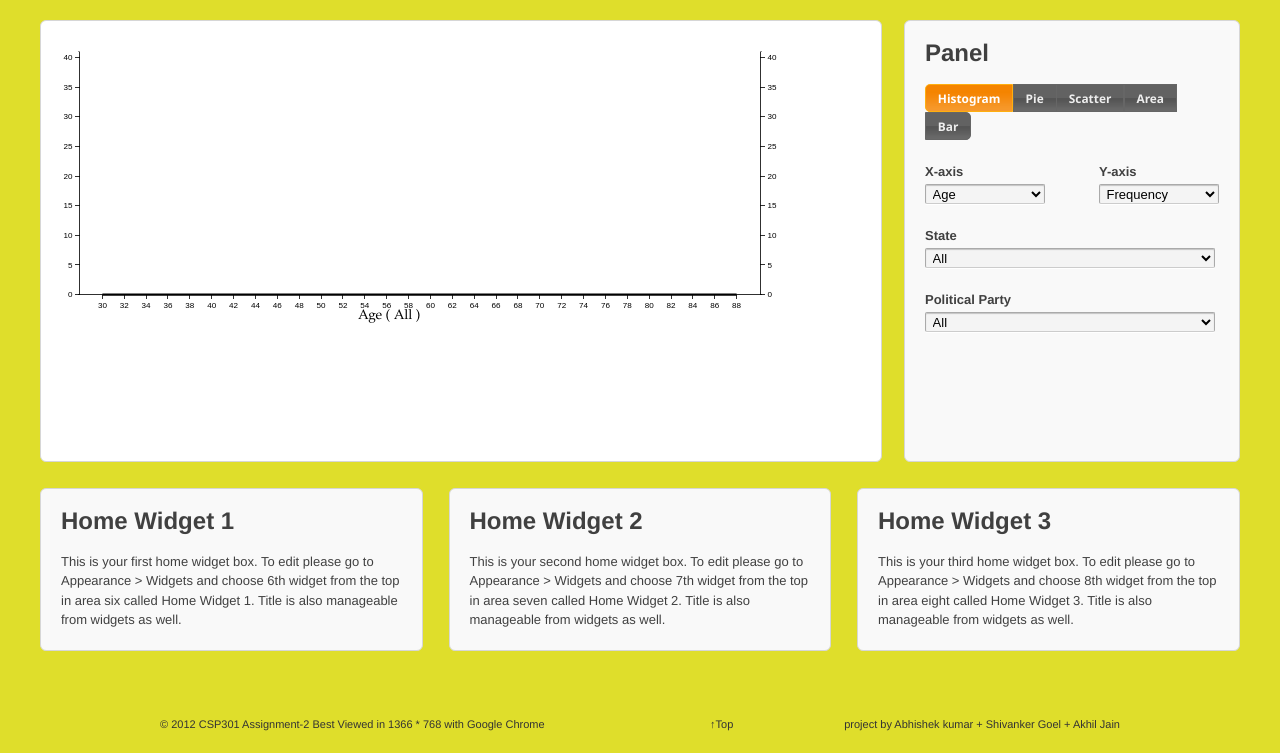
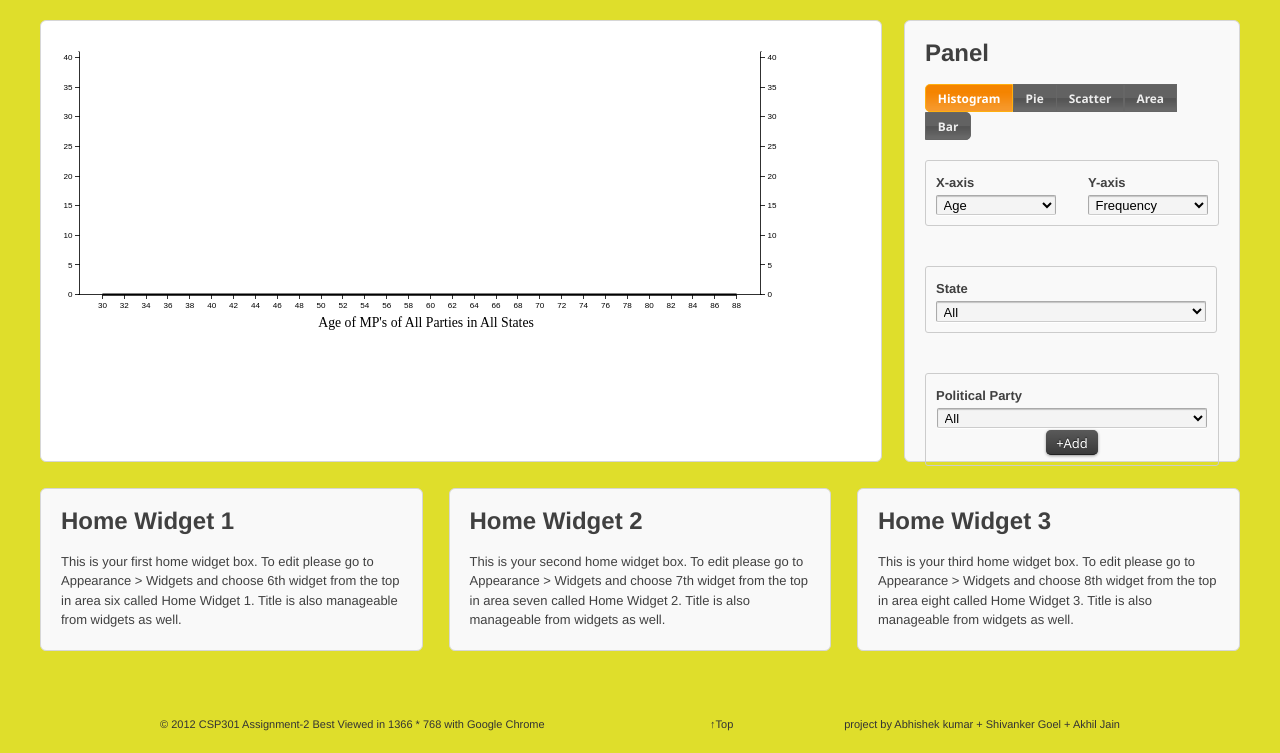
Before and after one commit to amit2014/analysis-loksabha-15, a PHP site: page /wordpress/ in a window 1280 px wide. Shown: the part 150-903 px from the top of the page. Run offline with PHP 8.4, Linux system fonts and the light colour scheme.

Commit message:
Yaar ghar jana hai..!!!

```diff
--- a/bars.php
+++ b/bars.php
@@ -33,7 +33,7 @@
         }
     </style>
   </head>
-  <body style="text-align:left">
+  <body style="text-align:left;width:1000px">
     <script src="js/d3.v2.js"></script>
     <script type="text/javascript">
 <?php
@@ -63,7 +63,7 @@
                 ?>',
         sortby = true, //sortby = true for sortby value, false for label
         data_max = 0;
-        console.log(stateFilt);
+//        console.log(stateFilt);
 
     if('<?php
         getvar('sort','x')
--- /dev/null
+++ b/css/button.css
@@ -0,0 +1,35 @@
+button {
+  font: 14px Helvetica Neue;
+  background-color: #222;
+  background-image: -moz-linear-gradient(top, rgba(255,255,255,.25), rgba(255,255,255,.11));
+  background-image: -webkit-gradient(linear,left top,left bottom,color-stop(0, rgba(255,255,255,.25)),color-stop(1, rgba(255,255,255,.11)));
+  background-image: -webkit-linear-gradient(rgba(255,255,255,.25), rgba(255,255,255,.11));
+  color: #fff;
+  text-rendering: optimizeLegibility;
+  text-shadow: 0 -1px 1px #222;
+  padding: 6px 10px 6px 10px;
+  border: 0;
+  border-radius: 0;
+  border-bottom: 1px solid #222;
+  margin: 0;
+  -moz-box-shadow: 0 1px 3px #999;
+  -webkit-box-shadow: 0 1px 3px #999;
+}
+
+button.first {
+  border-top-left-radius: 5px;
+  border-bottom-left-radius: 5px;
+}
+
+button.last {
+  border-top-right-radius: 5px;
+  border-bottom-right-radius: 5px;
+}
+
+button.active {
+  background-color: rgb(65,102,133);
+}
+
+button:hover {
+  background-color: steelblue;
+}
--- a/css/styles.css
+++ b/css/styles.css
@@ -5,3 +5,8 @@
 	height: auto;
 	min-height: 400px;
 }
+.panelf {
+	padding: 10px;
+	border-radius:3px;
+	margin-top:20px;margin-bottom:20px;border:thin ridge #CCC;
+}
--- a/includes/featured.php
+++ b/includes/featured.php
@@ -1,3 +1,3 @@
 <div id="featured" name="featured" class="grid col-940" style="width:70%;height:400px;overflow:hidden;">
-    <iframe src="histogram.php?field=&state=&field2=&party=" id="frame" style="text-align:center;width:180%;height:400%;padding-left:2px;padding-right:2px;padding-top:22px;padding-bottom:2px;overflow:hidden;margin:0px;" scrolling="no" class="center"> </iframe>
+    <iframe src="histogram.php?field=&state=&field2=&party=" id="frame" style="text-align:center;width:180%;height:600%;padding-left:2px;padding-right:2px;padding-top:22px;padding-bottom:2px;overflow:visible;margin:0px;" scrolling="yes" class="center"> </iframe>
 </div>
--- a/includes/head.php
+++ b/includes/head.php
@@ -12,7 +12,7 @@
 <link href="css/styles.css" rel="stylesheet" type="text/css">
 <!--link rel="stylesheet" href="css/ui-lightness/jquery-ui-1.8.23.custom.css"-->
 <link rel="stylesheet" href="css/ui-darkness/jquery-ui-1.8.23.custom.css">
-<link rel="stylesheet" href="css/tipTip.css">
+<link rel="stylesheet" href="css/button.css">
 <script src="js/jquery-1.8.1.js"></script>
 <script src="js/jquery-ui-1.8.23.custom.min.js"></script>
 <script type="text/javascript" src="resources/jquery.js"></script>
@@ -23,6 +23,18 @@
 <script>
      $(function() {
 		$( "#radioset" ).buttonset();
+		var dpartya=[];
+		$('#add_b').click(function(){
+				var d=decodeURIComponent($('#partyf')[0].options[$('#partyf')[0].selectedIndex].value)
+
+				if(dpartya.indexOf(d)==-1){
+				dpartya=dpartya.concat(d);
+	//			console.log(dpartya);
+//				d3.select('#dpartyf').append('div').style('background-color','#f3f').html(d).click(on;
+				}
+//				console.log();
+
+			})
 	});
 </script>
 
--- a/includes/panel.php
+++ b/includes/panel.php
@@ -25,15 +25,13 @@
         <input type="radio" name="graphs" id="graphs_4" graph="bars"/>
         <label for="graphs_4">Bar</label>
       </div>
-      <div class='noborder'>
-      <br/>
-          <div style="float:left;clear:left;margin-bottom:20px"><label for="xfield" >X-axis</label><select name="xfield" id="xfield" style="width:120px"></select></div>
-          <div style="float:right;clear:right;margin-bottom:20px"><label for="yfield" >Y-axis</label><select name="yfield" id="yfield" style="width:120px"></select></div>
+      <div style="overflow:auto" class="panelf">
+          <div style="float:left;clear:left;margin-bottom:0px"><label for="xfield" >X-axis</label><select name="xfield" id="xfield" style="width:120px"></select></div>
+          <div style="float:right;clear:right;margin-bottom:0px"><label for="yfield" >Y-axis</label><select name="yfield" id="yfield" style="width:120px"></select></div>
       </div>
-      <div class="noborder">
-      	  <div style="float:left;clear:left;margin-bottom:20px"><label for="statef" >State</label><select name="statef" id="statef" style="width:290px"></select></div><br />
-      	  <div style="float:left;clear:left;margin-bottom:20px"><label for="partyf" >Political Party</label><select name="partyf" id="partyf" style="width:290px"></select></div>
-      </div>
+      	  <div id="dstatef" style="float:left;clear:left;" class="panelf"><label for="statef" >State</label><select name="statef" id="statef" style="width:270px"></select></div><br />
+      	  <div id="dpartyf" style="float:left;clear:left;text-align:center" class="panelf"><label for="partyf" style="text-align:left">Political Party</label><select name="partyf" id="partyf" style="width:270px"></select><button id="add_b" style="height:25px;margin-top:2px;border-radius:5px;font-family:Segoe UI, Arial, sans-serif; padding-top:4px;font-size:13px">+Add</button></div>
+
     </div>
   </div>
   <!-- end of .widget-wrapper -->
--- a/js/index.js
+++ b/js/index.js
@@ -67,18 +67,14 @@
 		}
 		function setstate(){
 			var get=showurl();
-			if(this.options[this.selectedIndex].value!='All') d3.select("iframe").attr("src", encodeURI(get[1]+"?field="+get[2]+"&state="+decodeURIComponent(this.options[this.selectedIndex].value)+"&field2="+get[4]+'&party='+get[5]));
+			var v=decodeURIComponent(this.options[this.selectedIndex].value);
+			if(this.options[this.selectedIndex].value!='All') d3.select("iframe").attr("src", encodeURI(get[1]+"?field="+get[2]+"&state='"+v+"'&field2="+get[4]+'&party='+get[5]));
 			else d3.select("iframe").attr("src", encodeURI(get[1]+"?field="+get[2]+"&state="+"&field2="+get[4]+'&party='+get[5]));
 		}
 		function setparty(){
 			var get=showurl();
-			if(this.options[this.selectedIndex].value!='All') d3.select("iframe").attr("src", encodeURI(get[1]+"?field="+get[2]+"&state="+get[3]+"&field2="+get[4]+'&party='+decodeURIComponent(this.options[this.selectedIndex].value)));
-			else d3.select("iframe").attr("src", encodeURI(get[1]+"?field="+get[2]+"&state="+"&field2="+get[4]+'&party='+get[5]));
-		}
-		function setstate(){
-			var get=showurl();
-			if(this.options[this.selectedIndex].value!='All') d3.select("iframe").attr("src", encodeURI(get[1]+"?field="+get[2]+"&state="+this.options[this.selectedIndex].value+"&field2="+get[4]+'&party='+get[5]));
-			else d3.select("iframe").attr("src", encodeURI(get[1]+"?field="+get[2]+"&state="+"&field2="+get[4]+'&party='+get[5]));
+			if(this.options[this.selectedIndex].value!='All') d3.select("iframe").attr("src", encodeURI(get[1]+"?field="+get[2]+"&state="+get[3]+"&field2="+get[4]+"&party='"+decodeURIComponent(this.options[this.selectedIndex].value)+"'"));
+			else d3.select("iframe").attr("src", encodeURI(get[1]+"?field="+get[2]+"&state="+get[3]+"&field2="+get[4]+'&party='));
 		}
 		//*****************
 
@@ -93,7 +89,7 @@
 	else if (file=='pie.php') z=0.93;
 	else if (file=='area.php') z=0.83;
 	else if (file=='brush.php') z=0.8;
-	else if (file=='bars.php') z=0.45;
+	else if (file=='bars.php') z=0.7;
 	else z=0.5;
 
 	f["zoom"]=z;
@@ -103,11 +99,23 @@
 	f["-o-transform-origin"]="0 0";
 	f["-webkit-transform"]="scale("+z+")";
 	f["-webkit-transform-origin"]= "0 0";
+/*
+	document.getElementById("yfield").innerHTML= "<option value=\'"+escape("")+"\'>Frequency</options>";
+	d3.select('#statef').attr('disabled',null);
+	d3.select('#xfield').attr('disabled',null);
+	d3.select('#yfield').attr('disabled','disabled');
+	d3.select('#partyf').attr('disabled',null);*/
 }
 
 		getdhw();
 		document.getElementById('frame').onload = getdhw;
 		document.getElementById("graphs_0").onchange = function(e) {
+			$('#featured').css('overflow','hidden');
+			document.getElementById("yfield").innerHTML= "<option value=\'"+escape("")+"\'>Frequency</options>";
+			d3.select('#statef').attr('disabled',null);
+			d3.select('#xfield').attr('disabled',null);
+			d3.select('#yfield').attr('disabled','disabled');
+			d3.select('#partyf').attr('disabled',null);
 			var sel_field = document.getElementById("xfield");
 			var blocked_fields = ["MP name", "Nature of membership", "Start of term", "End of term", "State", "Constituency", "Political party", "Gender",
 			"Educational qualifications", "Educational qualifications - details", "Private Member Bills", "Notes", "National Debates average",
@@ -124,8 +132,15 @@
 		}
 
 		document.getElementById("graphs_1").onchange = function(e) {
+			$('#featured').css('overflow','hidden');
+			document.getElementById("yfield").innerHTML= "<option value=\'"+escape("")+"\'>Frequency</options>";
+			d3.select('#statef').attr('disabled',null);
+			d3.select('#xfield').attr('disabled',null);
+			d3.select('#yfield').attr('disabled','disabled');
+			d3.select('#partyf').attr('disabled',null);
+
 			var sel_field = document.getElementById("xfield");
-			var blocked_fields = ["MP name", "Start of term", "End of term", "Constituency", "Educational qualifications - details", "Private Member Bills", "Notes", "National Debates average", "National Private Member Bills average", "National Questions average", "National Attendance average", "State's Debates average", "State's Private Member Bills  average", "State's Questions average", "State's Attendance average","Age","Debates","Questions","Attendance"];
+			var blocked_fields = ["MP name","Nature of membership", "Start of term", "End of term", "Constituency", "Educational qualifications - details", "Private Member Bills", "Notes", "National Debates average", "National Private Member Bills average", "National Questions average", "National Attendance average", "State's Debates average", "State's Private Member Bills  average", "State's Questions average", "State's Attendance average","Age","Debates","Questions","Attendance"];
 			sel_field.innerHTML = "";
 			for (field in data[0]) {
 				if (blocked_fields.indexOf(field) < 0) sel_field.innerHTML += "	<option value=\'" + escape(field) + "\'>" + field + "</option>";
@@ -138,41 +153,61 @@
 		}
 
 		document.getElementById("graphs_2").onchange = function(e) {
+			$('#featured').css('overflow','hidden');
+ 			d3.select('#statef').attr('disabled',null);
+			d3.select('#xfield').attr('disabled',null);
+			d3.select('#yfield').attr('disabled',null);
+			d3.select('#partyf').attr('disabled',null);
 			var sel_field = document.getElementById("xfield");
+			var y_field = document.getElementById("yfield");
 			var blocked_fields = ["MP name", "Nature of membership", "Start of term", "End of term", "State", "Constituency", "Political party", "Gender", "Educational qualifications", "Educational qualifications - details", "Private Member Bills", "Notes", "National Debates average", "National Private Member Bills average", "National Questions average", "National Attendance average", "State's Debates average", "State's Private Member Bills  average", "State's Questions average", "State's Attendance average"];
 			sel_field.innerHTML = "";
+			y_field.innerHTML = "";
 			for (field in data[0]) {
-				if (blocked_fields.indexOf(field) < 0) sel_field.innerHTML += "<option value=\'" + escape(field) +"\'>" + field + "</option>";
+				if (blocked_fields.indexOf(field) < 0) {sel_field.innerHTML += "<option value=\'" + escape(field) +"\'>" + field + "</option>";
+				y_field.innerHTML += "<option value=\'" + escape(field) +"\'>" + field + "</option>";}
 			}
 			document.getElementById("xfield").selectedIndex = 0;
+			document.getElementById("yfield").selectedIndex = 3;
+
 			var get=showurl();
 			d3.select("iframe").attr("src", encodeURI("brush.php"+"?field="+get[2]+"&state="+get[3]+"&field2="+get[4]+'&party='+get[5]));
 			//getdhw();
 		}
 
 		document.getElementById("graphs_3").onchange = function(e) {
-			var sel_field = document.getElementById("xfield");
-			var blocked_fields = ["MP name", "Nature of membership", "Start of term", "End of term", "Constituency", "Political party", "Gender", "Educational qualifications", "Educational qualifications - details", "Private Member Bills", "Notes", "National Debates average", "National Private Member Bills average", "National Questions average", "National Attendance average", "State's Debates average", "State's Private Member Bills  average", "State's Questions average", "State's Attendance average"];
-			sel_field.innerHTML = "";
-			for (field in data[0]) {
-				if (blocked_fields.indexOf(field) < 0) sel_field.innerHTML += "<option value=\'" + escape(field)+ "\'>" + field + "</option>";
-			}
-			document.getElementById("xfield").selectedIndex = 0;
+			$('#featured').css('overflow','hidden');
+			document.getElementById("xfield").innerHTML= "<option value=\'"+escape("State")+"\'>State</options>";
+			document.getElementById("yfield").innerHTML= "<option value=\'"+escape("Political party")+"\'>Political Party</options>";
+			document.getElementById('statef').selectedIndex = 0;
+ 			d3.select('#statef').attr('disabled','disabled');
+			d3.select('#xfield').attr('disabled','disabled');
+			d3.select('#yfield').attr('disabled','disabled');
+			d3.select('#partyf').attr('disabled',null);
+
 			var get=showurl();
 			d3.select("iframe").attr("src", encodeURI("area.php"+"?field="+get[2]+"&state="+get[3]+"&field2="+get[4]+'&party='+get[5]));
 			//getdhw();
 		}
 
 		document.getElementById("graphs_4").onchange = function(e) {
-			var sel_field = document.getElementById("xfield");
-			var blocked_fields = ["MP name", "Nature of membership", "Start of term", "End of term", "State", "Constituency", "Political party", "Gender", "Educational qualifications", "Educational qualifications - details", "Private Member Bills", "Notes", "National Debates average", "National Private Member Bills average", "National Questions average", "National Attendance average", "State's Debates average", "State's Private Member Bills  average", "State's Questions average", "State's Attendance average"];
-			sel_field.innerHTML = "";
-			for (field in data[0]) {
-				if (blocked_fields.indexOf(field) < 0) sel_field.innerHTML += "<option value=\'" + escape(field)+ "\'>" + field + "</option>	";
+			$('#featured').css('overflow','scroll');
+			$('#featured').css('overflow-x','hidden');
+ 			d3.select('#statef').attr('disabled',null);
+			d3.select('#xfield').attr('disabled',null);
+			d3.select('#yfield').attr('disabled',null);
+			d3.select('#partyf').attr('disabled',null);
+			var x_field = document.getElementById("xfield");
+			var y_field = document.getElementById("yfield");
+			var avx_fields = ["Frequency","Age","Attendance","Debates","Questions"];
+			x_field.innerHTML = "";
+			for (field in avx_fields) {
+				x_field.innerHTML += "<option value=\'" + escape(avx_fields[field])+ "\'>" + avx_fields[field] + "</option>	";
 			}
 			document.getElementById("xfield").selectedIndex = 0;
 			var get=showurl();
 			d3.select("iframe").attr("src", encodeURI("bars.php"+"?field="+get[2]+"&state="+get[3]+"&field2="+get[4]+'&party='+get[5]));
+			$('#frame').css('height','1800px');
 			//getdhw();
 		}
 	});
```
Also changed, not shown: js/histogram-chart.js (+4 -3 lines).
